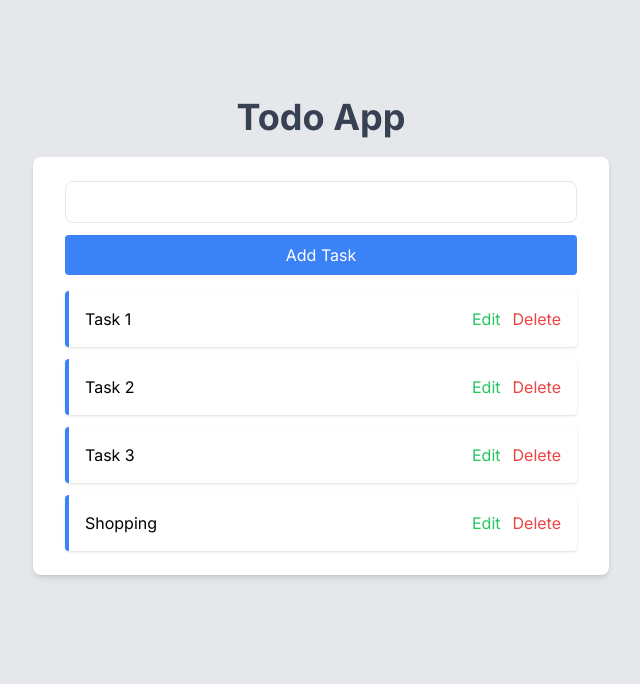
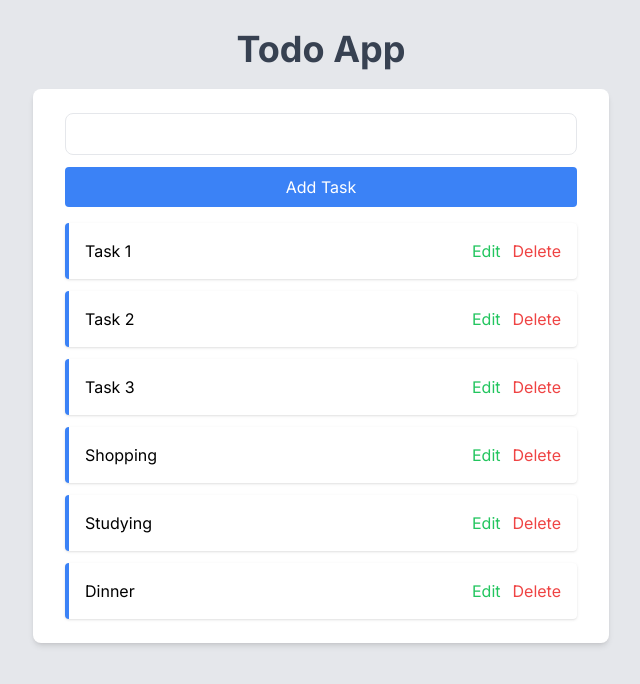
Before and after one commit to eobcre/todo-next13, a Next.js app: page / in a window 1280 px wide. Shown: the top 684 px of the page, without its empty margins (319-959 px from the left). Built offline with nearby package versions, Linux system fonts and the light colour scheme; data requests are answered from the project's data file.

Commit message:
updated nanoid

```diff
--- a/src/app/components/AddTask.tsx
+++ b/src/app/components/AddTask.tsx
@@ -2,6 +2,7 @@
 
 import React, { useState, FormEvent, ChangeEvent } from 'react';
 import { addTodo } from '@/api';
+import { nanoid } from 'nanoid';
 
 const AddTask = () => {
   const [taskTitle, setTaskTitle] = useState('');
@@ -9,7 +10,7 @@ const AddTask = () => {
   const handleSubmit = async (e: FormEvent) => {
     e.preventDefault();
 
-    await addTodo({ id: '4', text: taskTitle });
+    await addTodo({ id: nanoid(), text: taskTitle });
 
     setTaskTitle('');
   };
--- a/src/app/data/todos.json
+++ b/src/app/data/todos.json
@@ -15,6 +15,14 @@
     {
       "id": "4",
       "text": "Shopping"
+    },
+    {
+      "id": "y95TZwEbBxwduIlLvq8i6",
+      "text": "Studying"
+    },
+    {
+      "id": "O-BETvW9kD8AGrbBiVeDd",
+      "text": "Dinner"
     }
   ]
 }
--- a/src/app/layout.tsx
+++ b/src/app/layout.tsx
@@ -16,7 +16,7 @@ export default function RootLayout({
 }) {
   return (
     <html lang="en">
-      <body className={inter.className}>{children}</body>
+      <body suppressHydrationWarning={true} className={inter.className}>{children}</body>
     </html>
   )
 }
```
